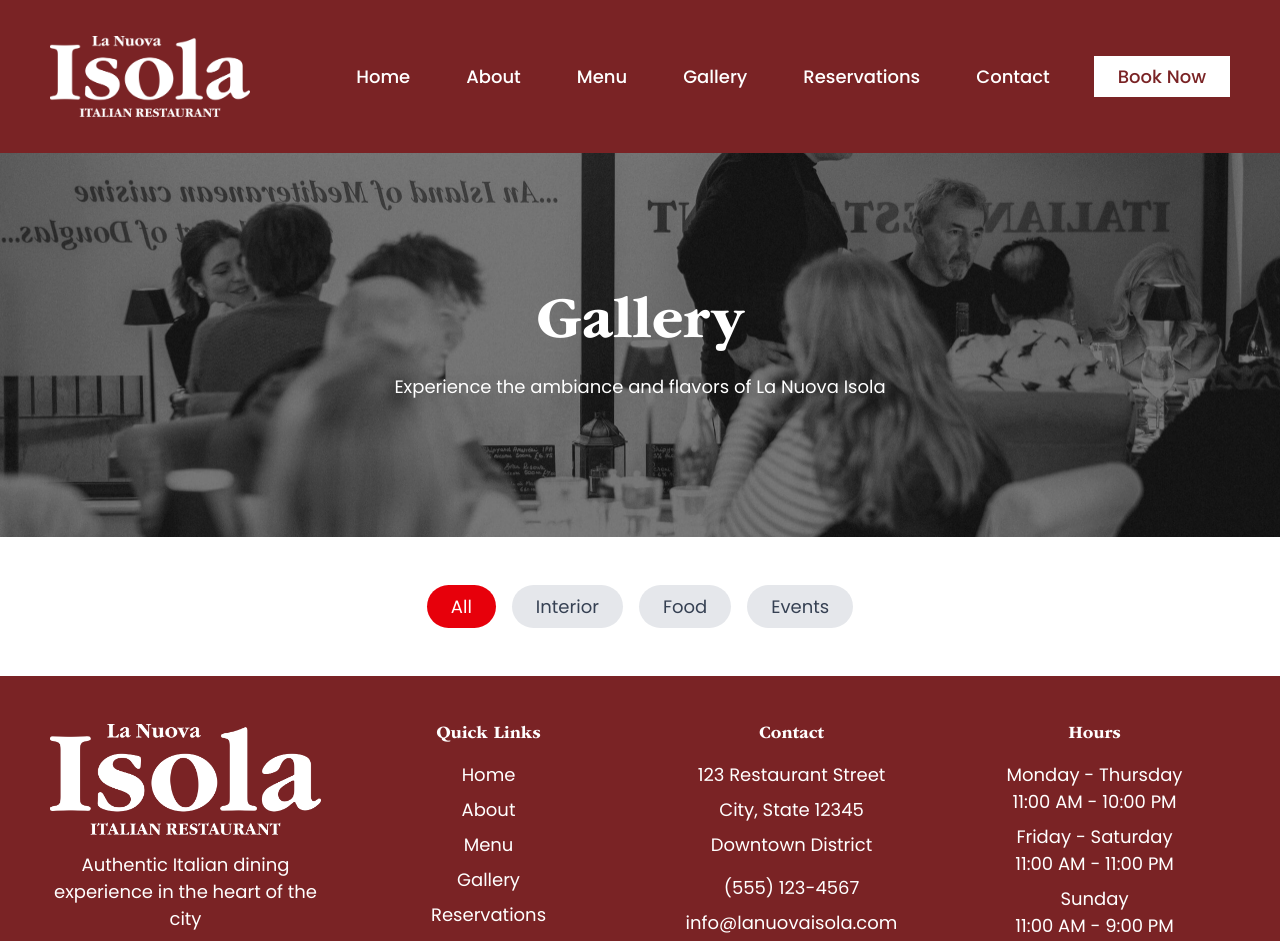
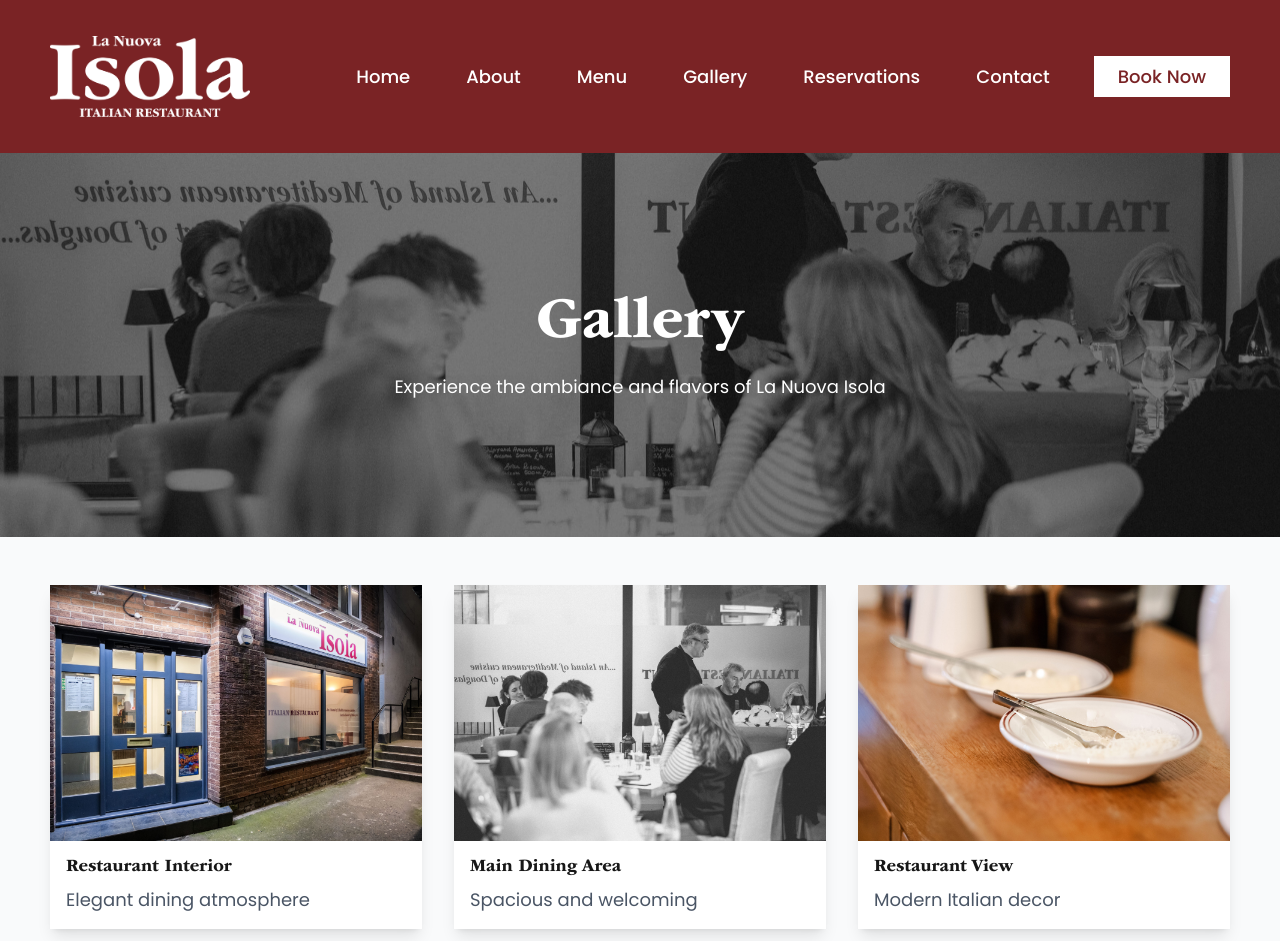
Before and after one commit to LYNKSPortal/la-nuova-isola-iom, a Next.js app: page /gallery in a window 1280 px wide. Shown: the top 941 px of the page. Built offline with nearby package versions, Linux system fonts and the light colour scheme.

Commit message:
Add back gallery images and remove only filter buttons

```diff
--- a/src/app/gallery/page.tsx
+++ b/src/app/gallery/page.tsx
@@ -386,22 +386,27 @@ export default function Gallery() {
         </header>
       </section>
 
-      {/* Filter Categories */}
-      <section className="py-12 bg-white">
+      {/* Gallery Grid */}
+      <section className="py-12 bg-gray-50">
         <div className="px-[20px] sm:px-[20px] md:px-[50px] lg:px-[50px] xl:px-[50px]">
-          <div className="flex justify-center space-x-4">
-            <button className="px-6 py-2 bg-red-600 text-white rounded-full hover:bg-red-700 transition-colors">
-              All
-            </button>
-            <button className="px-6 py-2 bg-gray-200 text-gray-700 rounded-full hover:bg-gray-300 transition-colors">
-              Interior
-            </button>
-            <button className="px-6 py-2 bg-gray-200 text-gray-700 rounded-full hover:bg-gray-300 transition-colors">
-              Food
-            </button>
-            <button className="px-6 py-2 bg-gray-200 text-gray-700 rounded-full hover:bg-gray-300 transition-colors">
-              Events
-            </button>
+          <div className="grid grid-cols-1 md:grid-cols-2 lg:grid-cols-3 gap-8">
+            {galleryImages.slice(0, 12).map((image) => (
+              <div key={image.id} className="bg-white shadow-lg">
+                <div className="relative h-64">
+                  <Image
+                    src={image.src}
+                    alt={image.title}
+                    fill
+                    unoptimized
+                    className="object-cover"
+                  />
+                </div>
+                <div className="p-4">
+                  <h3 className="text-lg font-semibold mb-2">{image.title}</h3>
+                  <p className="text-sm text-gray-600">{image.description}</p>
+                </div>
+              </div>
+            ))}
           </div>
         </div>
       </section>
```
